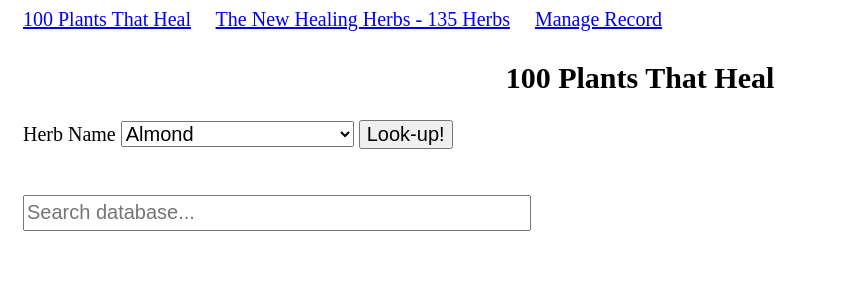
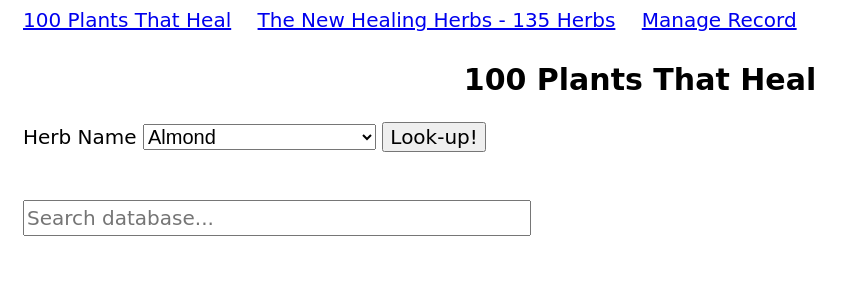
Before and after one commit to amkhal2/herbs, a Flask app: page / in a window 1280 px wide. Shown: the top 300 px of the page, without its empty margins (0-854 px from the left). Run offline with Flask 2, Linux system fonts and the light colour scheme; data comes from the database, SQL or seed files in the repository.

Commit message:
April 1st commit #2

```diff
--- a/static/styles.css
+++ b/static/styles.css
@@ -1,9 +1,16 @@
 
+body, option, button, input, textarea {
+	font-family: cursive;
+}
 .searching {
 	background-color: green;
 }
 h2 {
 	text-align: center;
+}
+
+b {
+	color: #1653b5;
 }
 
 .list > li {    /* for the rule to work the list element <li> should be a direct child of the
```
